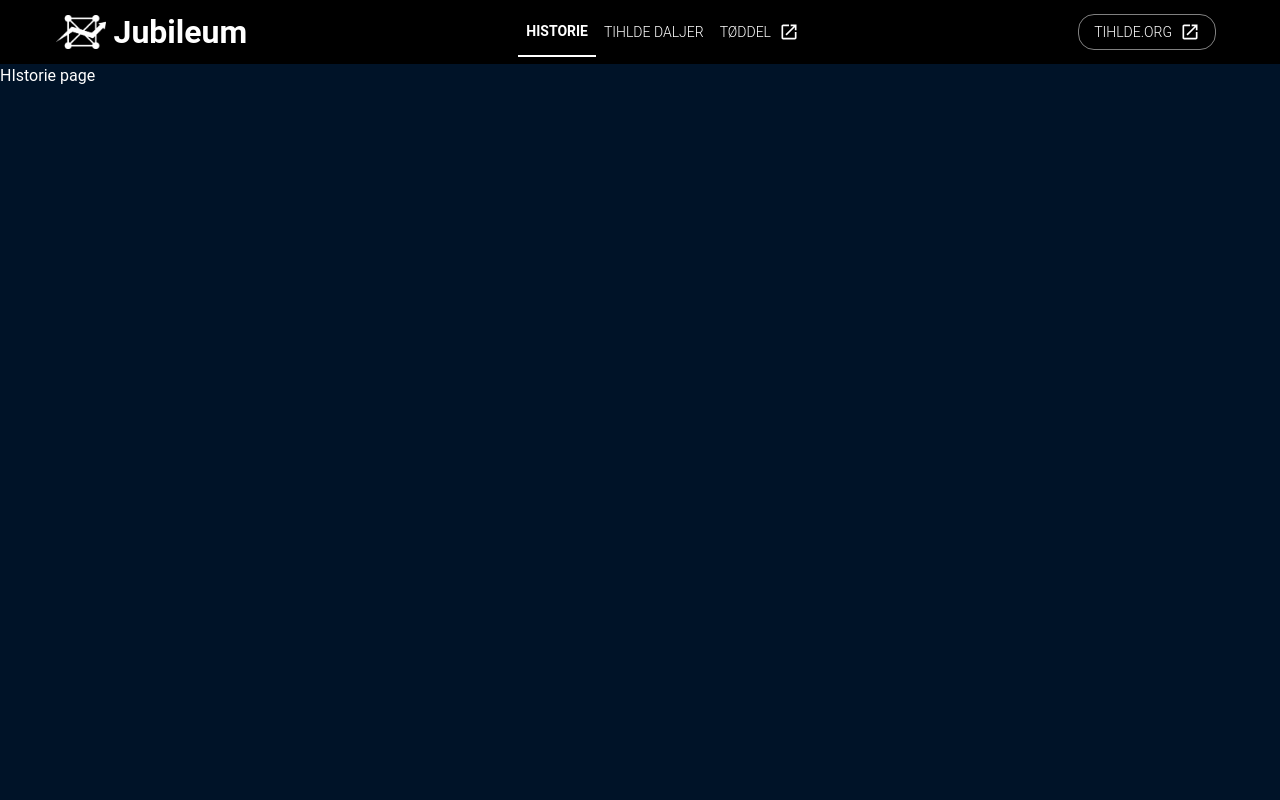
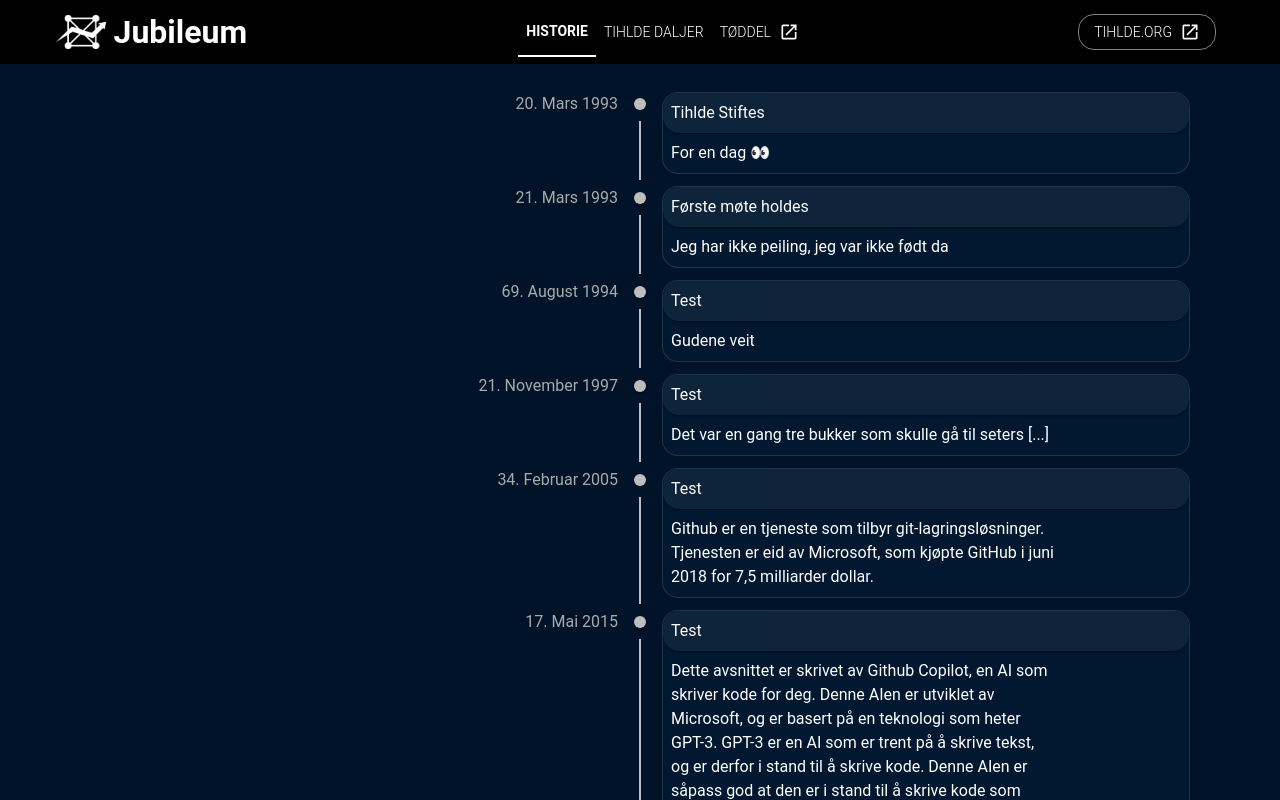
Before and after one commit to TIHLDE/jubileum, a Next.js app: page /historie in a window 1280 px wide. Shown: the top 800 px of the page. Built offline with nearby package versions, Linux system fonts and the light colour scheme.

Commit message:
Moved timeline to the history page

```diff
--- a/pages/historie/index.tsx
+++ b/pages/historie/index.tsx
@@ -1,12 +1,14 @@
 import Confetti from 'react-confetti'
+import { TIHLDETimeline } from '../../components/Timeline/Timeline'
+import { events } from '../../components/Timeline/events'
 
 
 
 const HistoriePage = () => {
     return (
-        <div>
-            HIstorie page
-        </div>
+      <div>
+        <TIHLDETimeline items={events} />
+      </div>
     )
 }
 
--- a/pages/index.tsx
+++ b/pages/index.tsx
@@ -24,9 +24,6 @@ export default function Home() {
         <Jumbotron>
           <Countdown />
         </Jumbotron>
-        <TIHLDETimeline
-          items={events}
-        />
       </main>
     </>
   )
```
